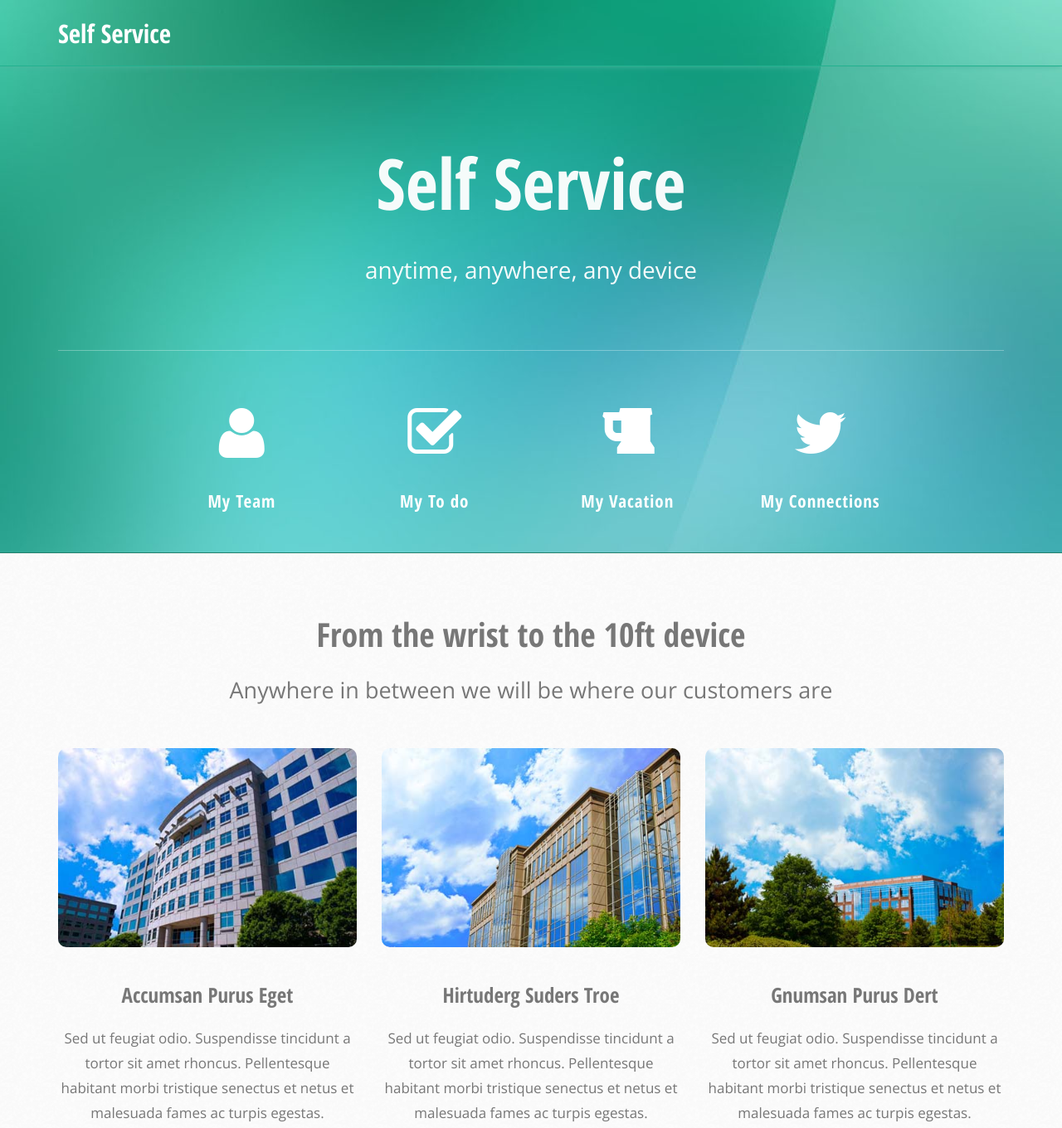
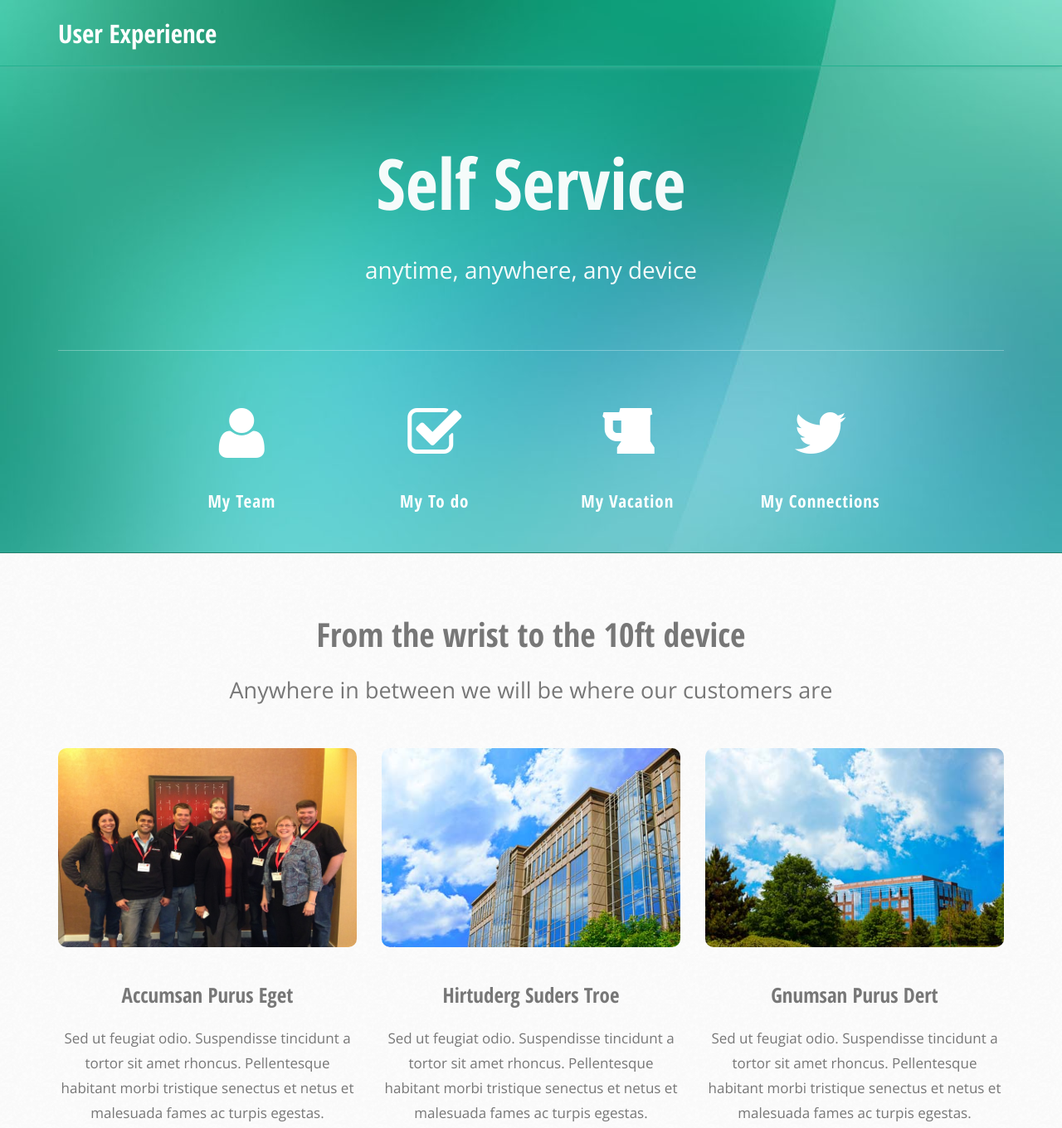
Before and after one commit to ucswift/innohack, a plain HTML site: page index.html in a window 1280 px wide. Shown: the top 1360 px of the page at 83% size. Drawn offline with nearby package versions, Linux system fonts and the light colour scheme.

Commit message:
Added team photo

```diff
--- a/index.html
+++ b/index.html
@@ -37,7 +37,7 @@
 			<div class="navbar navbar-default bs-docs-nav" role="banner" data-no-collapse="true">
 				<div class="container">
 					<div class="navbar-header">
-						<a class="navbar-brand" href="index.html">Self Service</a>
+						<a class="navbar-brand" href="index.html">User Experience</a>
 					</div>
 
 
@@ -102,7 +102,7 @@
 					<div class="row">
 						<div class="col-md-4 col-sm-4">
 							<div class="feat-img">
-								<img src="img/1.jpg" alt="image" class="img-responsive" />
+								<img src="img/photo.jpg" alt="image" class="img-responsive" />
 								<h3>Accumsan Purus Eget</h3>
 								<p>Sed ut feugiat odio. Suspendisse tincidunt a tortor sit amet rhoncus. Pellentesque habitant morbi tristique senectus et netus et malesuada fames ac turpis egestas.</p>
 							</div>
```
Also changed, not shown: img/photo.JPG (added).
